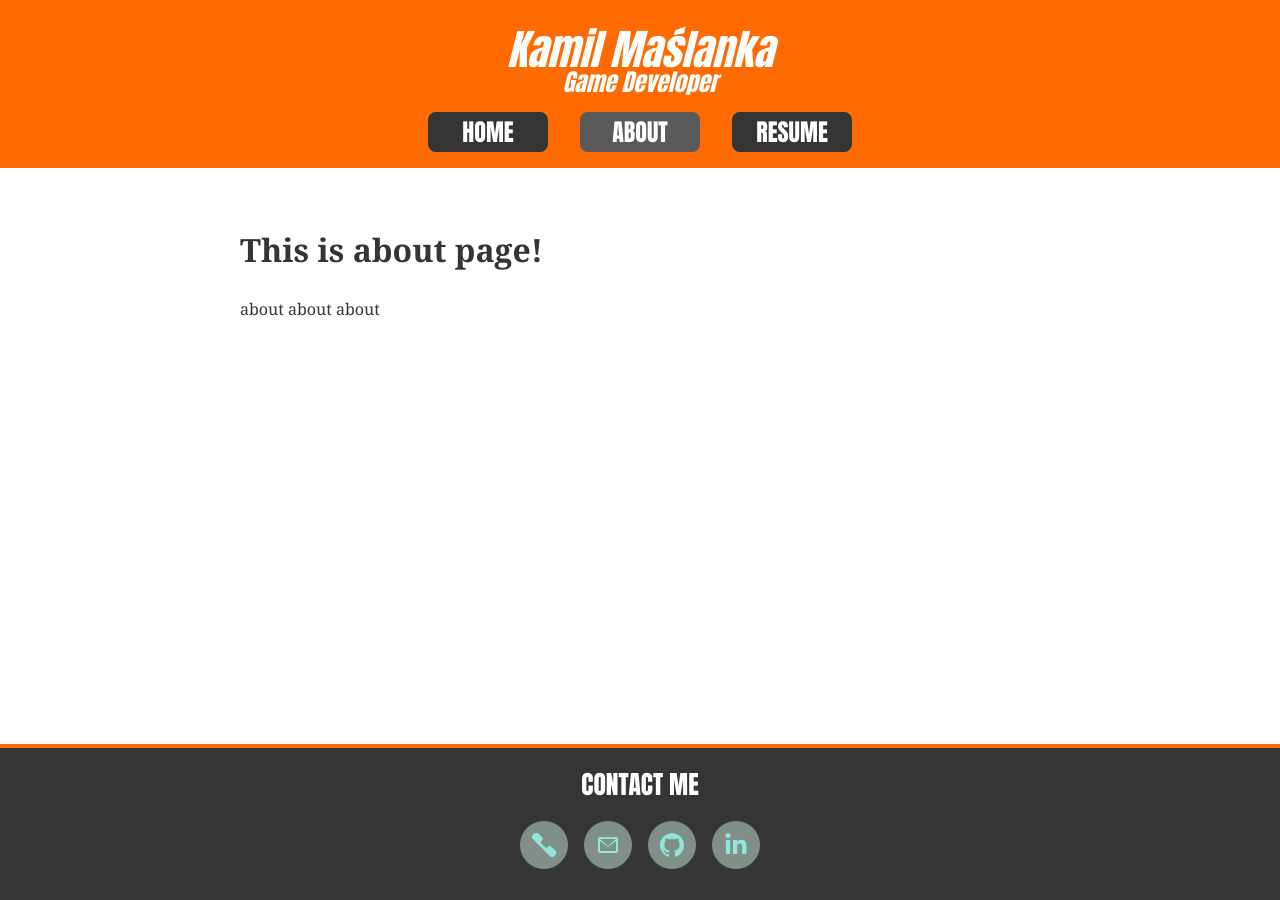
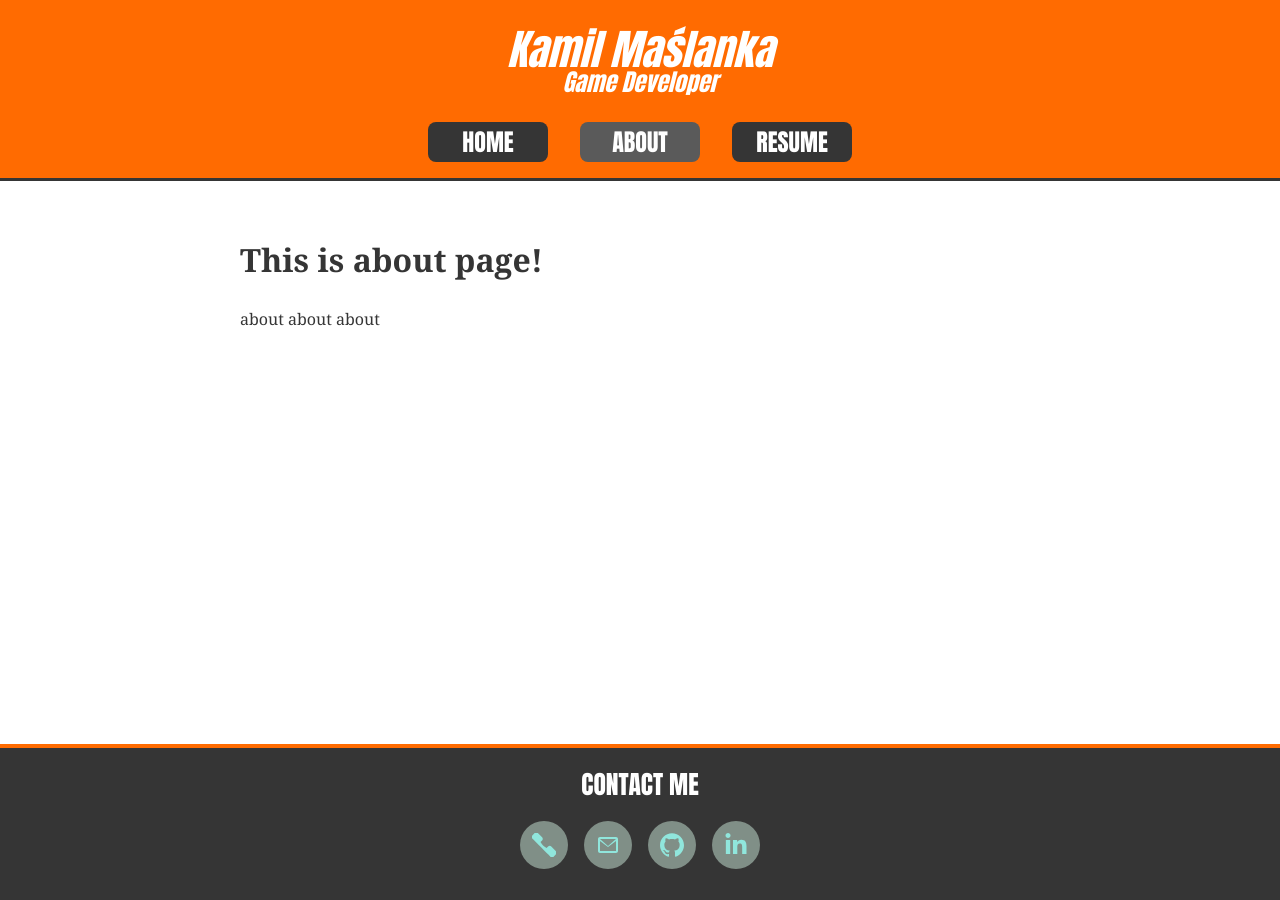
Before and after one commit to juna8001/juna8001.github.io, a Jekyll site: the page built from pages/about.md, in a window 1280 px wide. Built offline with Jekyll 4.4.1, drawn with Linux system fonts in a browser that asks for light colours.

Commit message:
style improvements

```diff
--- a/assets/header.css
+++ b/assets/header.css
@@ -2,7 +2,7 @@ header.site-header {
     background: var(--header-bg);
     color: var(--header-text);
     padding: 1em 0;
-    border-bottom: 3px solid ;
+    border-bottom: 3px solid var(--content-color);
 }
 
 .site-header-title {
@@ -19,7 +19,7 @@ header.site-header {
     font-family: var(--reckoner);
     font-size: 24px;
     margin-top: -20px;
-    margin-bottom: 10px;
+    margin-bottom: 20px;
     justify-self: center;
     font-weight: normal;
     font-style: italic;
```
